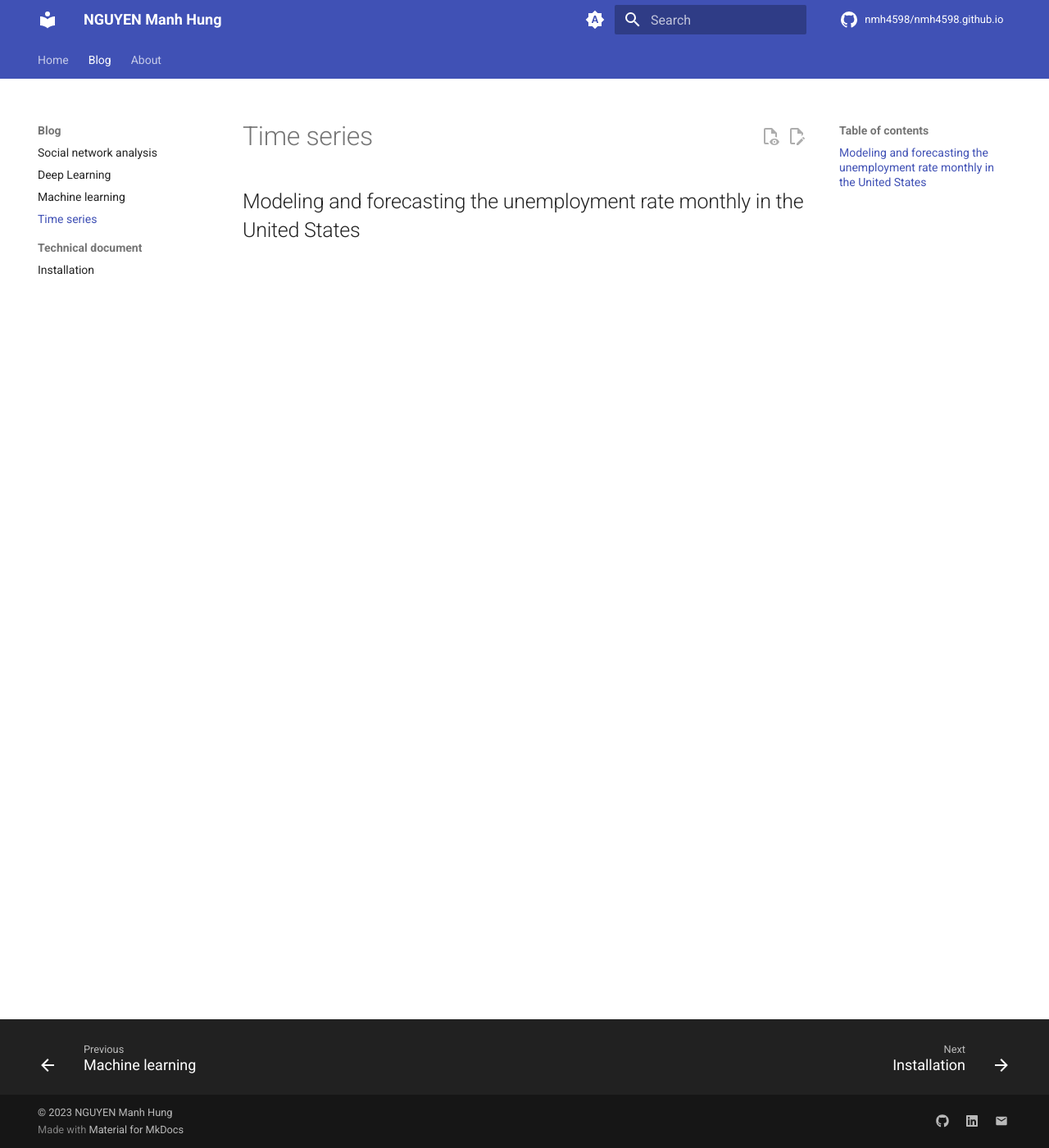
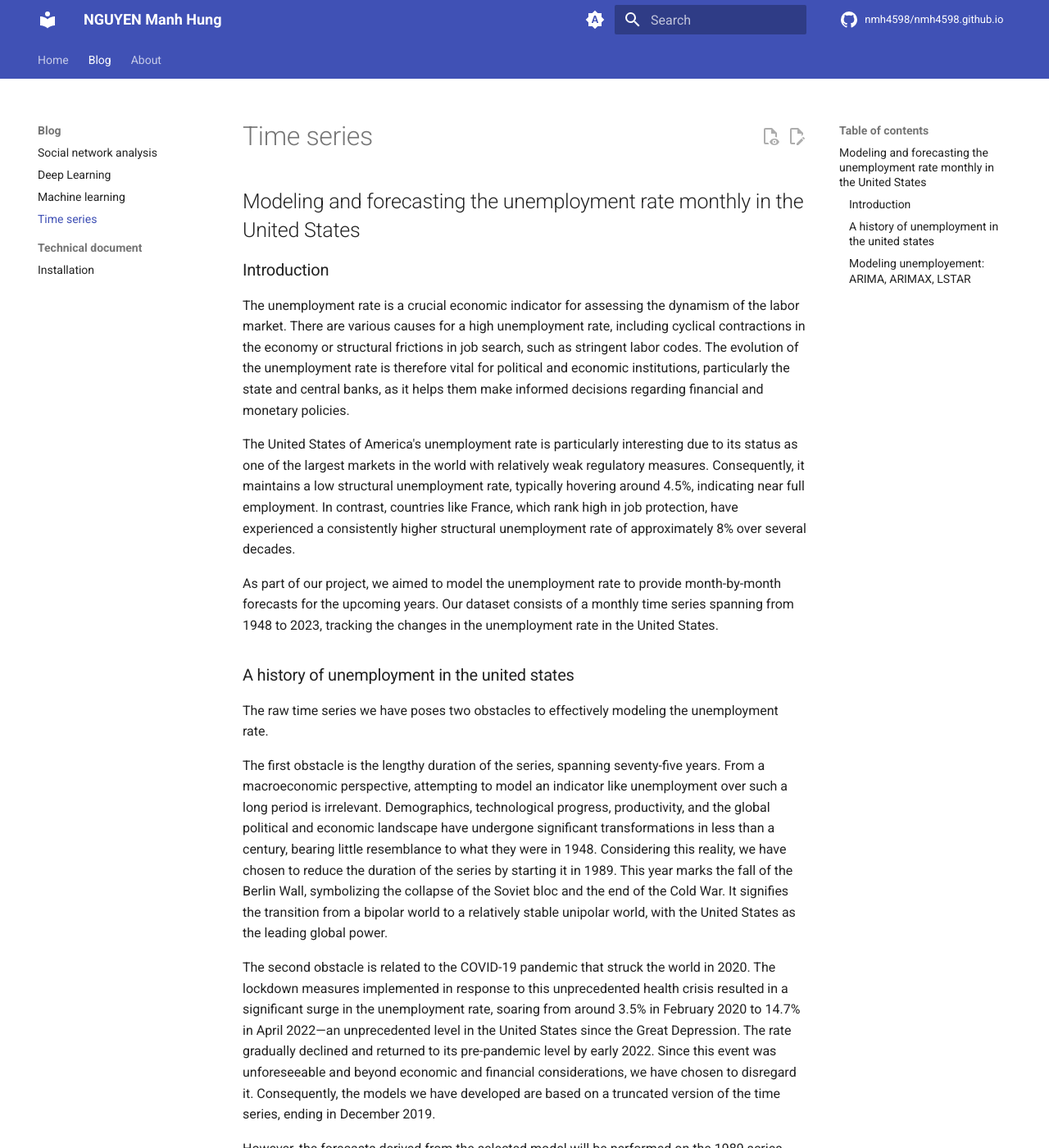
Before and after one commit to nmh4598/nmh4598.github.io, an MkDocs documentation site: the page built from docs/blog/ts.md, in a window 1280 px wide and 1400 px high. Shown: the whole window at 82% size. Built offline with MkDocs 1.6.1 and Material for MkDocs 9.7.7, drawn with Linux system fonts in a browser that asks for light colours; comment, search, counter and statistics services are not loaded; some of the changed text lies outside the part shown.

Commit message:
add time series

```diff
--- a/docs/blog/ts.md
+++ b/docs/blog/ts.md
@@ -1 +1,35 @@
 ## Modeling and forecasting the unemployment rate monthly in the United States
+
+### Introduction
+
+The unemployment rate is a crucial economic indicator for assessing the dynamism of the labor market. There are various causes for a high unemployment rate, including cyclical contractions in the economy or structural frictions in job search, such as stringent labor codes. The evolution of the unemployment rate is therefore vital for political and economic institutions, particularly the state and central banks, as it helps them make informed decisions regarding financial and monetary policies.
+
+The United States of America's unemployment rate is particularly interesting due to its status as one of the largest markets in the world with relatively weak regulatory measures. Consequently, it maintains a low structural unemployment rate, typically hovering around 4.5%, indicating near full employment. In contrast, countries like France, which rank high in job protection, have experienced a consistently higher structural unemployment rate of approximately 8% over several decades.
+
+As part of our project, we aimed to model the unemployment rate to provide month-by-month forecasts for the upcoming years. Our dataset consists of a monthly time series spanning from 1948 to 2023, tracking the changes in the unemployment rate in the United States.
+
+### A history of unemployment in the united states
+
+The raw time series we have poses two obstacles to effectively modeling the unemployment rate.
+
+The first obstacle is the lengthy duration of the series, spanning seventy-five years. From a macroeconomic perspective, attempting to model an indicator like unemployment over such a long period is irrelevant. Demographics, technological progress, productivity, and the global political and economic landscape have undergone significant transformations in less than a century, bearing little resemblance to what they were in 1948. Considering this reality, we have chosen to reduce the duration of the series by starting it in 1989. This year marks the fall of the Berlin Wall, symbolizing the collapse of the Soviet bloc and the end of the Cold War. It signifies the transition from a bipolar world to a relatively stable unipolar world, with the United States as the leading global power.
+
+The second obstacle is related to the COVID-19 pandemic that struck the world in 2020. The lockdown measures implemented in response to this unprecedented health crisis resulted in a significant surge in the unemployment rate, soaring from around 3.5% in February 2020 to 14.7% in April 2022—an unprecedented level in the United States since the Great Depression. The rate gradually declined and returned to its pre-pandemic level by early 2022. Since this event was unforeseeable and beyond economic and financial considerations, we have chosen to disregard it. Consequently, the models we have developed are based on a truncated version of the time series, ending in December 2019.
+
+However, the forecasts derived from the selected model will be performed on the 1989 series, encompassing the period up until the present, including the impact of the health crisis. Therefore, our analysis will be based on the monthly evolution of the unemployment rate over a thirty-year period, ranging from 1989 to 2019.
+
+### Modeling unemployement: ARIMA, ARIMAX, LSTAR
+
+We built three different models. Two of these models are linear – the ARIMA and ARIMAX models – while the third is nonlinear – the LSTAR model.
+The idea was to compare these three models using several indicators and retain the one whose intra-project forecasts sample were the most relevant.
+=== "ARIMA"
+    The initial model used is the ARMA model (Autoregressive Moving Average). The concept behind this model is to represent the analyzed time series as a combination of its past random error values and terms, assuming linearity. However, since the series being analyzed is not stationary, the ARIMA model (Autoregressive Integrated Moving Average) is employed. The "I" in ARIMA stands for Integrated, indicating that the model considers the differences between observations in the time series rather than the raw values, allowing for the treatment of a non-stationary series.
+
+    The selection of an ARIMA model is justified by the fact that the unemployment rate is typically highly correlated with its past values. If unemployment increases in March, it is highly probable that it will continue to increase in April of the same year, and vice versa. Based on this assumption, without incorporating any exogenous variables at this stage, we have modeled unemployment.
+
+    In this case, the chosen ARIMA model is as follows: ARIMA (1, 1, 3) (1, 0, 2). The Ljung-Box test yields a p-value of 0.71, well above the threshold α of 0.05. This indicates  that the null hypothesis is not rejected, meaning that the residuals of our model are independent and not autocorrelated, indicating good model quality.
+
+    To evaluate the performance of our model, we have conducted within-sample predictions. We selected an arbitrary date, denoted as T*, which corresponds to December of the year  2014. This allows us to compare the model's predictions with the actual values. For this model and subsequent ones, we calculated the root-mean-square error (RMSE) for forecast horizons of h = 1 and h = 5, representing one month and five months into the future, respectively. Additionally, we computed the Theil U statistic for horizons of h = 1 and h = 4, ie one month and four months later. Its expression is as follows: U = $\frac{RMSE selected model}{RMSE naive model}$
+=== "ARIMAX"
+
+=== "LSTAR"
--- /dev/null
+++ b/docs/javascripts/katex.js
@@ -0,0 +1,10 @@
+document$.subscribe(({ body }) => {
+    renderMathInElement(body, {
+      delimiters: [
+        { left: "$$",  right: "$$",  display: true },
+        { left: "$",   right: "$",   display: false },
+        { left: "\\(", right: "\\)", display: false },
+        { left: "\\[", right: "\\]", display: true }
+      ],
+    })
+  })
--- a/mkdocs.yml
+++ b/mkdocs.yml
@@ -81,9 +81,14 @@ extra:
     - icon: material/email
       link: mailto:nguyenmanhhung04051998@gmail.com
 
+extra_javascript:
+  - javascripts/katex.js
+  - https://cdnjs.cloudflare.com/ajax/libs/KaTeX/0.16.7/katex.min.js
+  - https://cdnjs.cloudflare.com/ajax/libs/KaTeX/0.16.7/contrib/auto-render.min.js
+
 extra_css:
   - stylesheets/extra.css
-
+  - https://cdnjs.cloudflare.com/ajax/libs/KaTeX/0.16.7/katex.min.css
 # Extensions
 markdown_extensions:
   - pymdownx.highlight:
```
